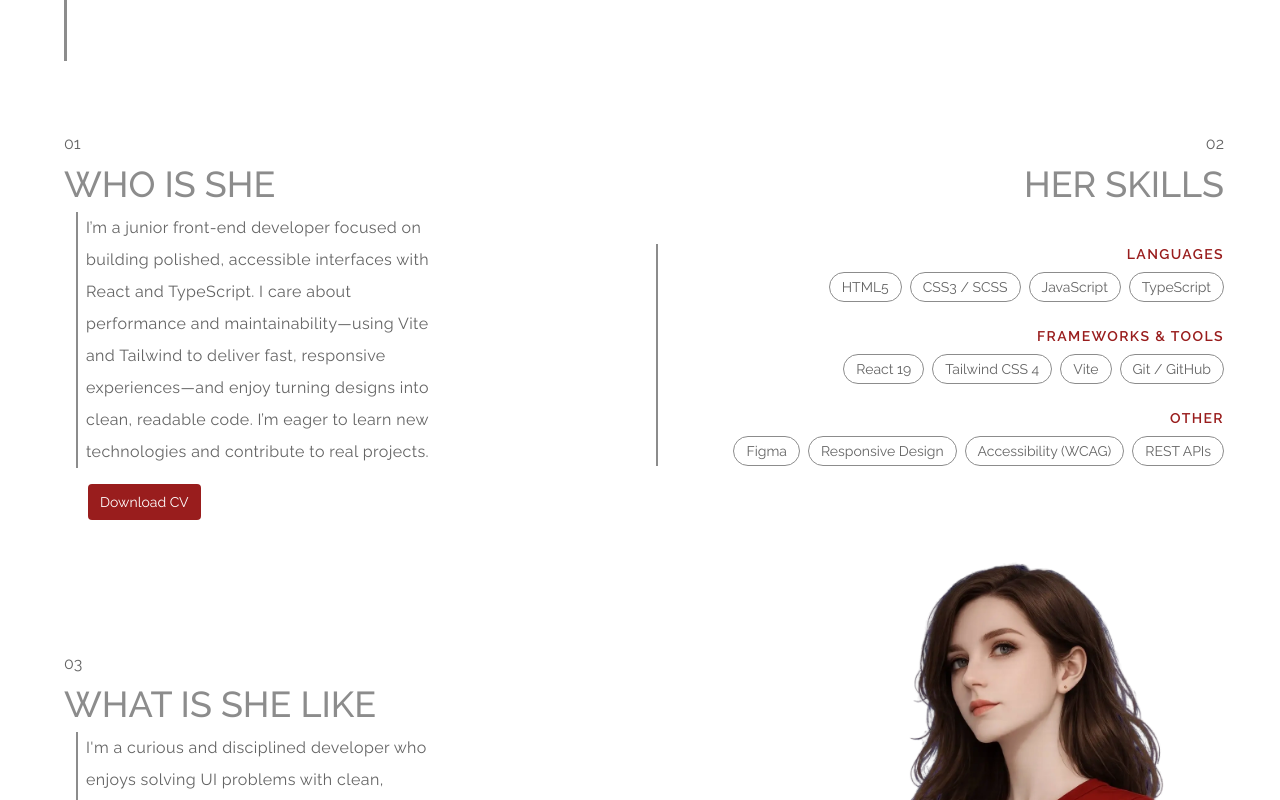
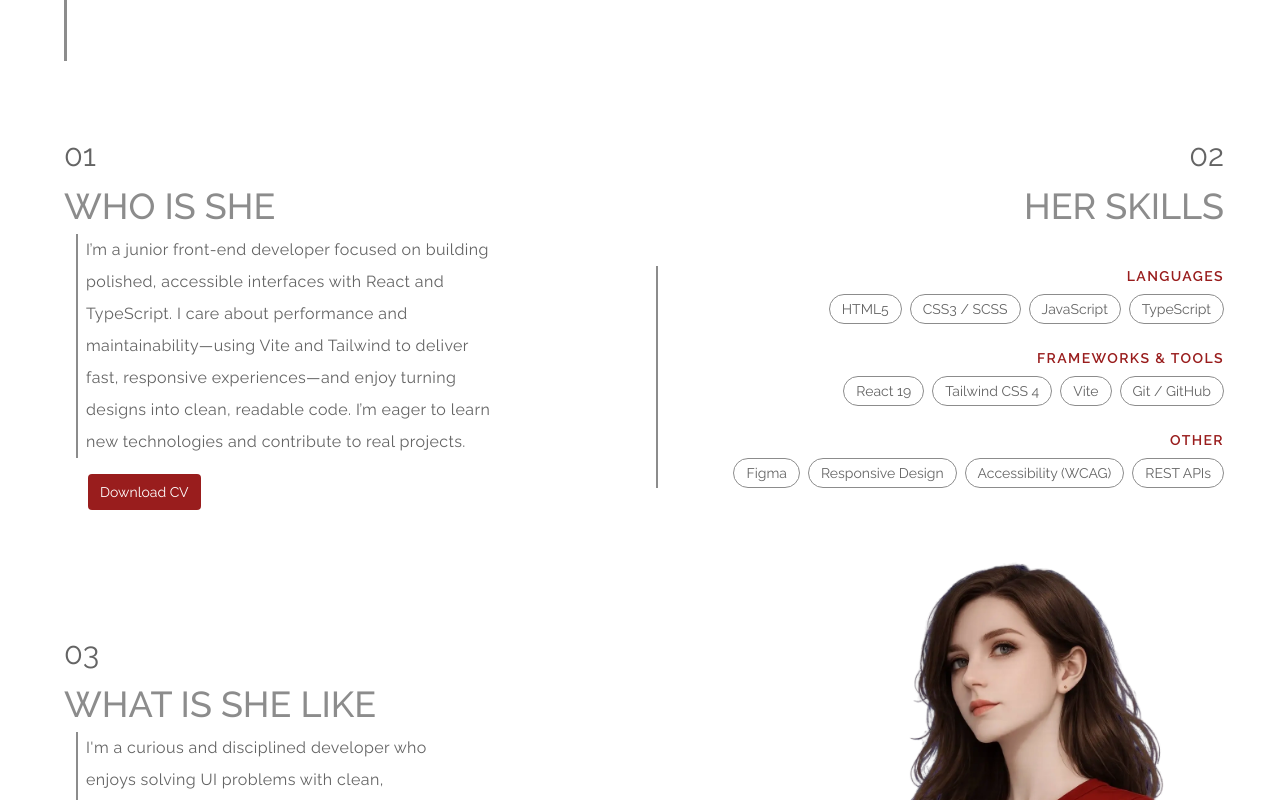
Before and after one commit to bavayra/Portfolio, a React (Vite) app: page / in a window 1280 px wide. Shown: the part 1260-2060 px from the top of the page. Built offline with nearby package versions, Linux system fonts and the light colour scheme.

Commit message:
refactor(About): created and implemented several global variables for font sizes and max-w text container

```diff
--- a/src/index.css
+++ b/src/index.css
@@ -131,14 +131,23 @@
   ); /* xs → base font size for projects' short descriptions */
 
   --font-section-label: clamp(
-    1.5rem,
-    0.4286rem + 5.3571vw,
+    1.875rem,
+    0.8824rem + 4.4118vw,
     3rem
-  ); /* 2xl → 5xl font size for sections' labels (titles) */
+  ); /* 3xl → 5xl font size for sections' labels (titles) */
 
-  --max-w-text-sm: clamp(15rem, 40vw, 20rem); /*  ~<320px */
-  --max-w-text-md: clamp(20rem, 50vw, 29rem); /*  ~<464px */
-  --max-w-text-lg: clamp(20rem, 55vw, 32.5rem); /*  ~<520px */
+  --font-page-number: clamp(
+    1.25rem,
+    0.9868rem + 1.1696vw,
+    2.25rem
+  ); /* xl → 4xl font size for page numbers */
+
+  --max-w-text-sm: clamp(15rem, calc(2.647rem + 54.902vw), 29rem); /* ~<768px */
+  --max-w-text-lg: clamp(
+    23rem,
+    calc(9.182rem + 21.591vw),
+    32.5rem
+  ); /*  ~>768px */
 }
 
 #dot-pattern-svg {
--- a/src/sections/About.tsx
+++ b/src/sections/About.tsx
@@ -10,11 +10,11 @@ const About = () => {
       >
         01
       </p>
-      <h3 className="text-section-label text-grey-2 font-medium phone-sm:text-3xl phone-lg:text-4xl tablet-md:text-5xl tablet-md:my-2 desktop-sm:text-4xl desktop-xl:text-5xl">
+      <h3 className="text-[length:var(--font-section-label)] text-grey-2 font-medium tablet-md:my-2 desktop-sm:text-4xl desktop-xl:text-5xl">
         WHO IS SHE
       </h3>
 
-      <p className="mt-2 text-body-sm text-text leading-loose tracking-wide ml-3 w-full max-w-60 break-words whitespace-normal phone-sm:max-w-[17rem] phone-md:max-w-[19rem] phone-lg:max-w-80 phone-lg:pl-2 tablet-sm:max-w-[23rem] tablet-md:max-w-[29rem] desktop-sm:max-w-[23rem] desktop-xl:max-w-[32.5rem] desktop-xl:text-2xl border-l-2 border-grey-2">
+      <p className="mt-2 text-[length:var(--font-body-sm)] text-text leading-loose tracking-wide ml-3 w-full break-words whitespace-normal phone-lg:pl-2 [max-width:var(--max-w-text-sm)] desktop-sm:[max-width:var(--max-w-text-lg)] desktop-xl:text-2xl border-l-2 border-grey-2">
         I’m a junior front‑end developer focused on building polished,
         accessible interfaces with React and TypeScript. I care about
         performance and maintainability—using Vite and Tailwind to deliver fast,
```
